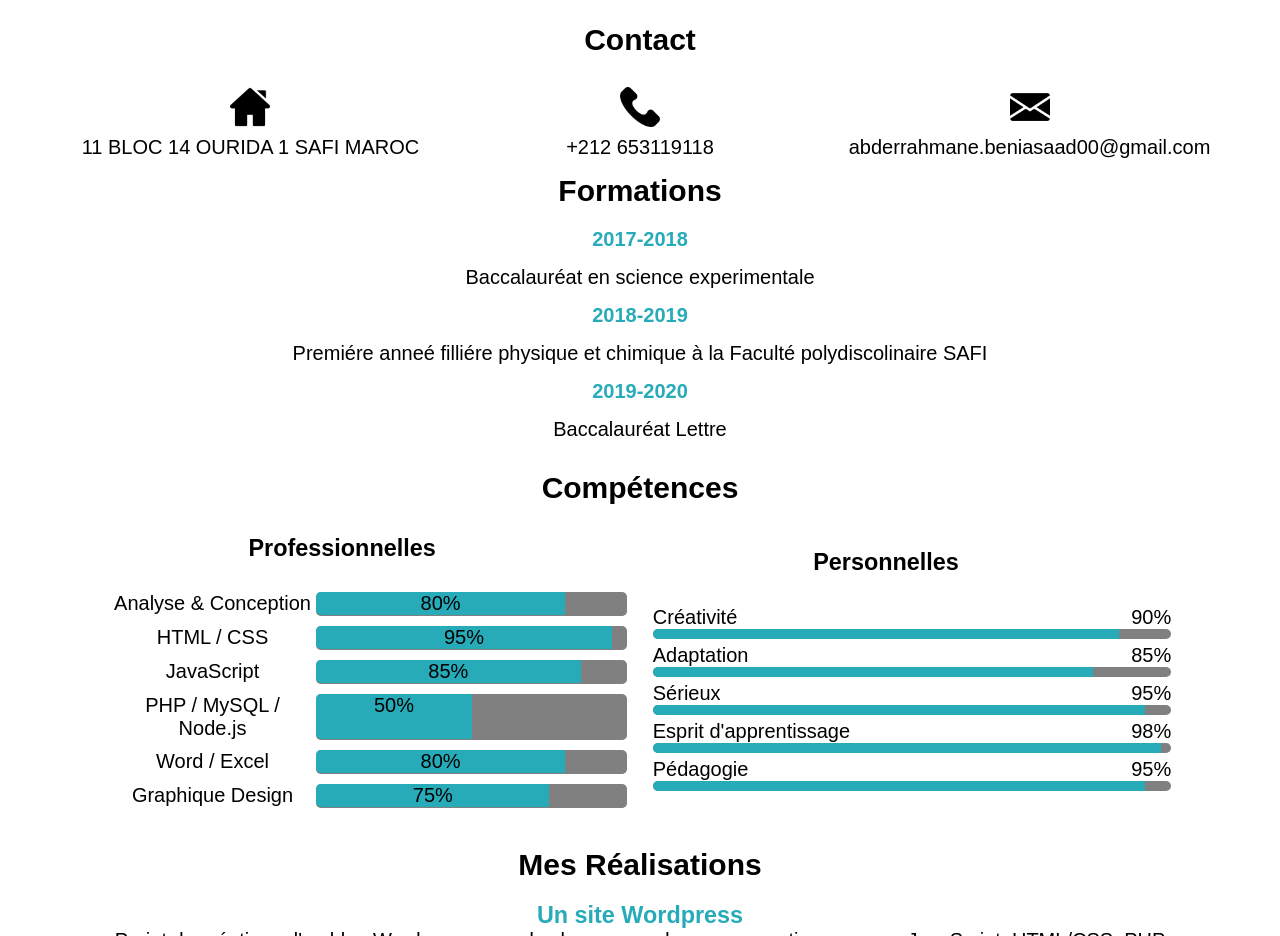
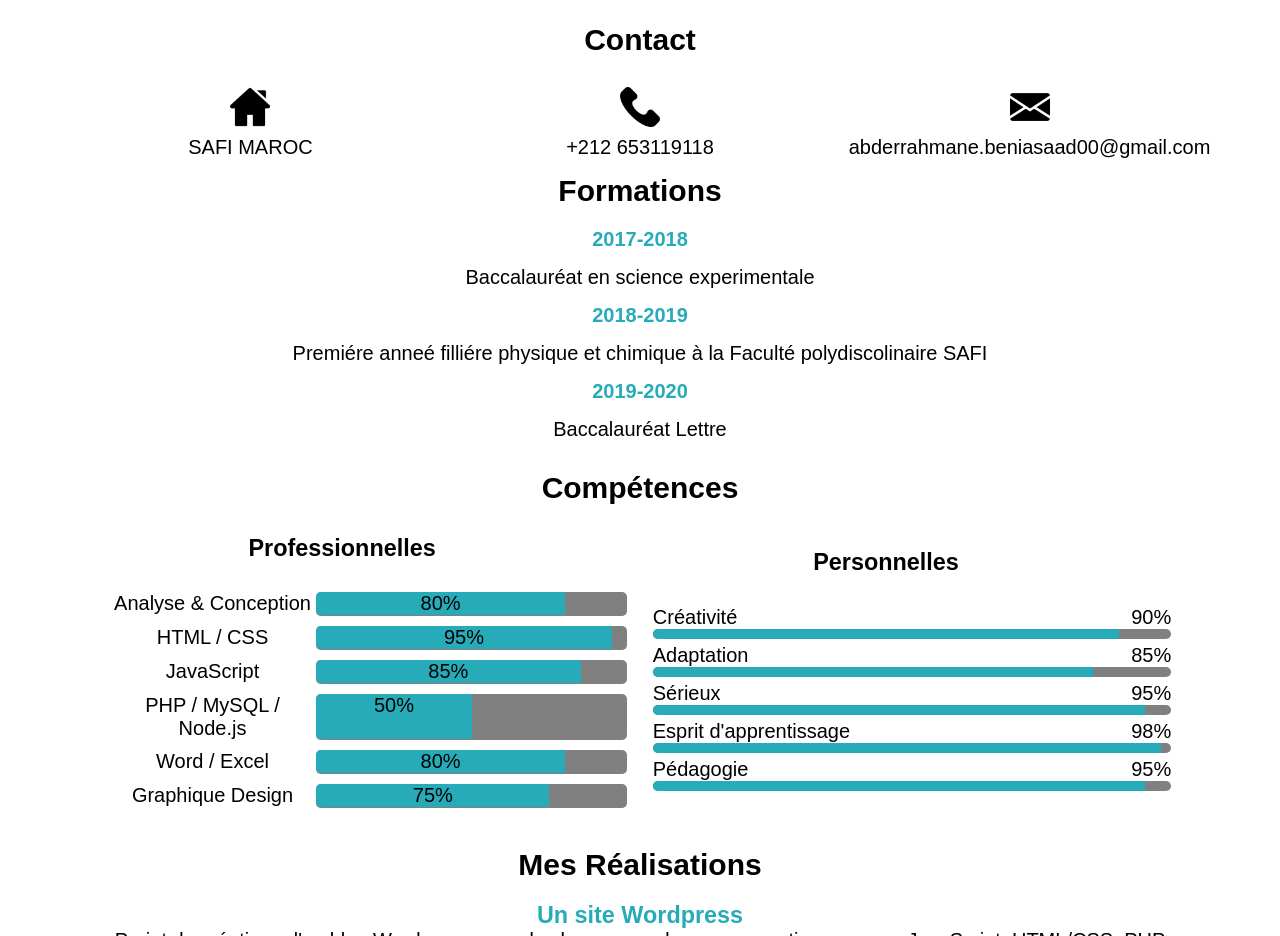
Before and after one commit to AbderrahmaneBENIASAAD/PortFolio, a plain HTML site: page index.html in a window 1280 px wide. Shown: the part 1080-2016 px from the top of the page. Drawn offline with Linux system fonts and the light colour scheme.

Commit message:
Update index.html

```diff
--- a/index.html
+++ b/index.html
@@ -45,7 +45,7 @@
               <h2>Contact</h2>
                 <div class="icon-s">
                     <i class="icon"><img src="home.png"></i>
-                    <p>11 BLOC 14 OURIDA 1 SAFI MAROC</p>
+                    <p>SAFI MAROC</p>
                 </div>
                 <div class="icon-s">
                     <i class="icon"><img src="phone.png"></i>
```
